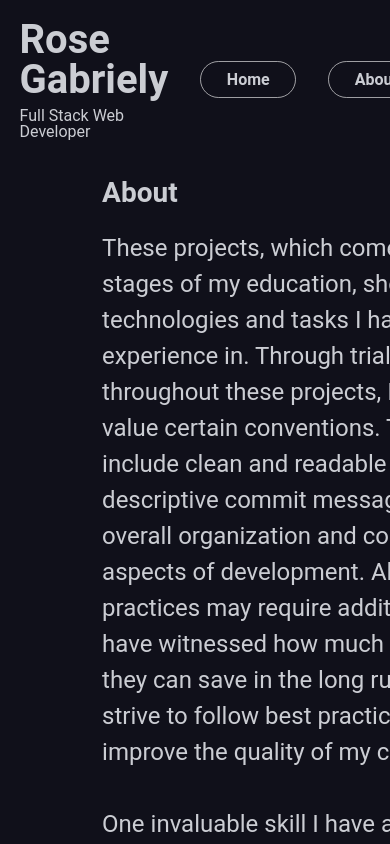
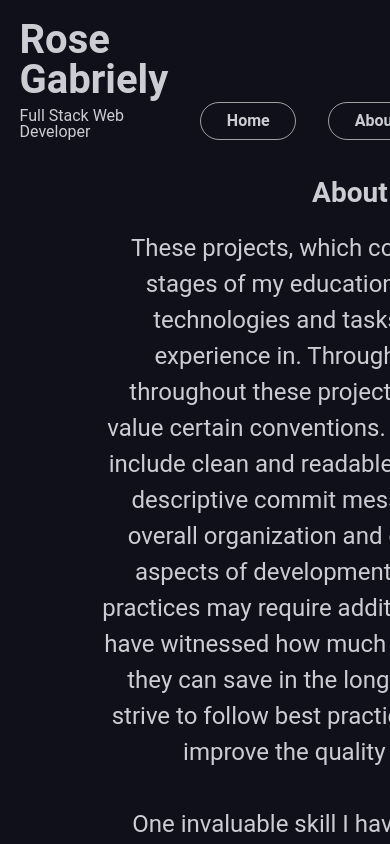
Before and after one commit to RoseGabriely/Portfolio, a React (Create React App) app: page /about in a window 390 px wide. Shown: the top 844 px of the page. Built offline with nearby package versions, Linux system fonts and the light colour scheme.

Commit message:
Fixes styling for iPads

```diff
--- a/src/About.css
+++ b/src/About.css
@@ -5,9 +5,3 @@
   line-height: 1.5;
   font-size: 1.5rem;
 }
-
-@media (max-width: 800px) {
-  .about {
-    text-align: start;
-  }
-}
--- a/src/App.css
+++ b/src/App.css
@@ -188,3 +188,11 @@ footer {
   background-color: var(--text-color);
   color: #fff;
 }
+
+/* iPads */
+@media (max-width: 840px) {
+  header {
+    display: flex;
+    align-items: flex-end;
+  }
+}
--- a/src/Contact.css
+++ b/src/Contact.css
@@ -4,6 +4,7 @@
   font-size: 1.25rem;
   display: flex;
   justify-content: space-around;
+  align-self: center;
 }
 
 iframe {
```
